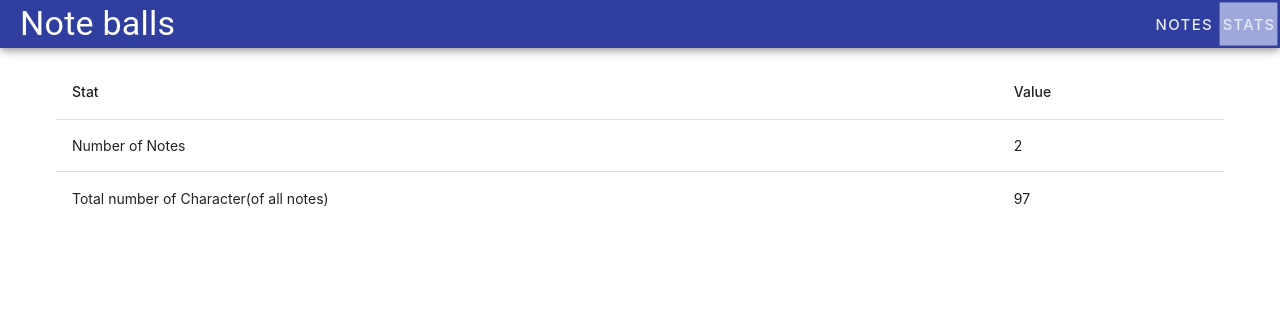
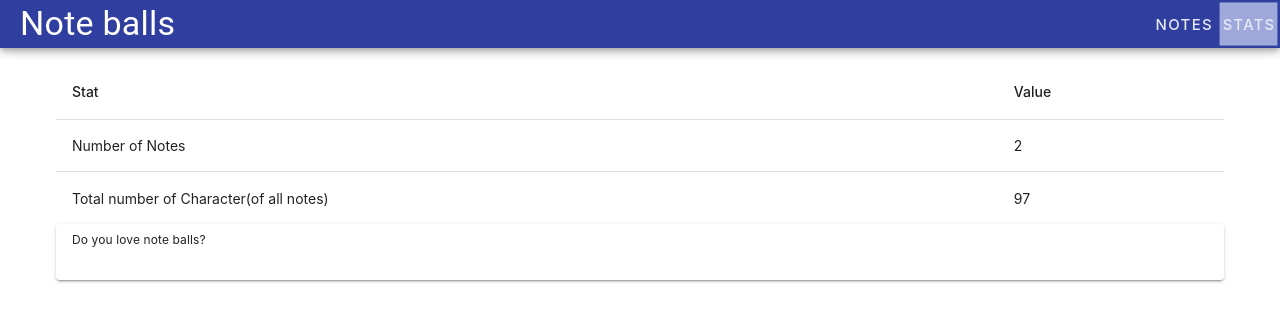
Before and after one commit to SiddMarathe/vue-composition-api-noteballs, a Vue app: page /stats in a window 1280 px wide. Shown: the top 322 px of the page. Built offline with nearby package versions, Linux system fonts and the light colour scheme.

Commit message:
global directives

```diff
--- a/src/components/notes/AddEditNote.vue
+++ b/src/components/notes/AddEditNote.vue
@@ -14,7 +14,7 @@
             ref="addEditNoteRef"
             @input="handleInputChange"
             @click:clear="handleInputChange"
-            v-autofocus
+            :autofocus="true"
           ></v-textarea>
         </v-col>
       </v-row>
@@ -70,13 +70,4 @@ const focusTextArea = () => {
 defineExpose({
   focusTextArea
 })
-
-/*
-directives
- */
-const vAutofocus = {
-  mounted: (el) => {
-    el.focus()
-  }
-}
 </script>
--- a/src/views/ViewStats.vue
+++ b/src/views/ViewStats.vue
@@ -17,6 +17,12 @@
       </tr>
     </tbody>
   </v-table>
+  <v-text-field
+    label="Do you love note balls?"
+    variant="solo"
+    :autofocus="true"
+    type="text"
+  ></v-text-field>
 </template>
 <script setup>
 import { useNoteStore } from '@/store/notesStore.js'
```
Also changed, not shown: src/directives/vAutofocus.js (added, +8 -0 lines).
